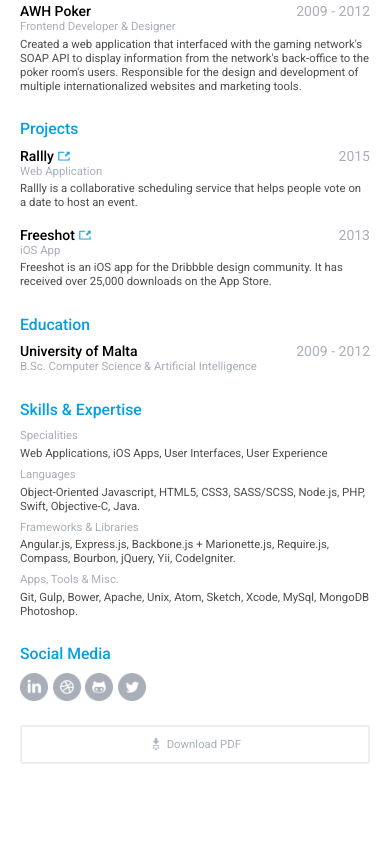
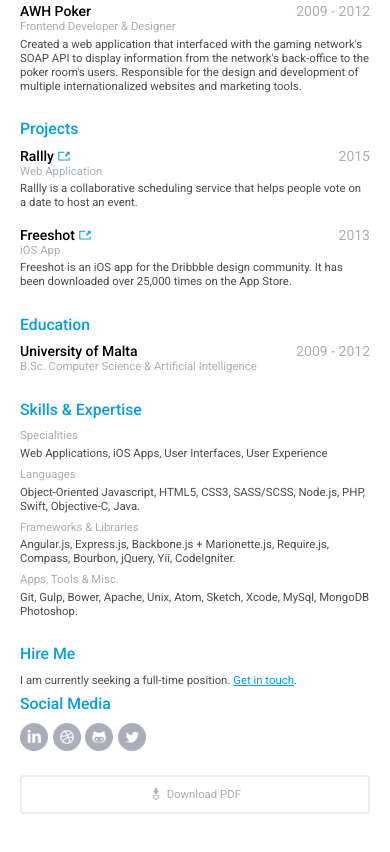
Before and after one commit to lukevella/lukevella.github.io, a website: page index.html in a window 390 px wide. Shown: the part 466-1318 px from the top of the page. Before the commit the page ends 1270 px from the top, so only its background shows below. Drawn offline with Linux system fonts and the light colour scheme.

Commit message:
Updated copy

```diff
--- a/index.html
+++ b/index.html
@@ -96,7 +96,7 @@
                             </div>
                             <div class="content">
                                 <p>
-                                    Freeshot is an iOS app for the Dribbble design community. It has received over 25,000 downloads on the App Store.
+                                    Freeshot is an iOS app for the Dribbble design community. It has been downloaded over 25,000 times on the App Store.
                                 </p>
                             </div>
                         </div>
@@ -132,10 +132,15 @@
                             </p>
                         </div>
                     </section>
-                    <div class="social">
+                    <div class="sidebar">
                         <div class="wrapper">
+                            <h3>Hire Me</h3>
+                            <p class="content">
+                                I am currently seeking a full-time position.
+                                <a href="mailto:hello@lukevella.com">Get in touch</a>.
+                            </p>
                             <h3>Social Media</h3>
-                            <ul>
+                            <ul class="social-links">
                                 <li>
                                     <a href="http://linkedin.com/in/lukevella" target="_blank" class="linkedin"></a>
                                 </li>
--- a/scss/partials/media/_mobile.scss
+++ b/scss/partials/media/_mobile.scss
@@ -8,10 +8,11 @@
     .resume {
         margin:0 auto 80px auto;
     }
-    .social {
+    .sidebar {
         position:static;
         width:100%;
         .wrapper {
+            width:100%;
             display:block;
             position:static;
         }
--- a/scss/style.scss
+++ b/scss/style.scss
@@ -35,22 +35,24 @@
     margin-right:em(280);
 }
 
-.social {
+.sidebar {
     .wrapper {
         position:fixed;
+        width:em(200);
     }
     position: absolute;
     width:em(200);
     top:0;
     right:em(-240);
-    ul {
+}
+
+.social-links {
     list-style:none;
     font-size:em(13);
     li {
         display:inline-block;
         margin-right:em(2);
         font-size:(16 / 13) * 1em;
-        }
     }
     a {
         display:inline-block;
```
Also changed, not shown: css/style.css. Lines whose indentation alone changed are shown as unchanged.
